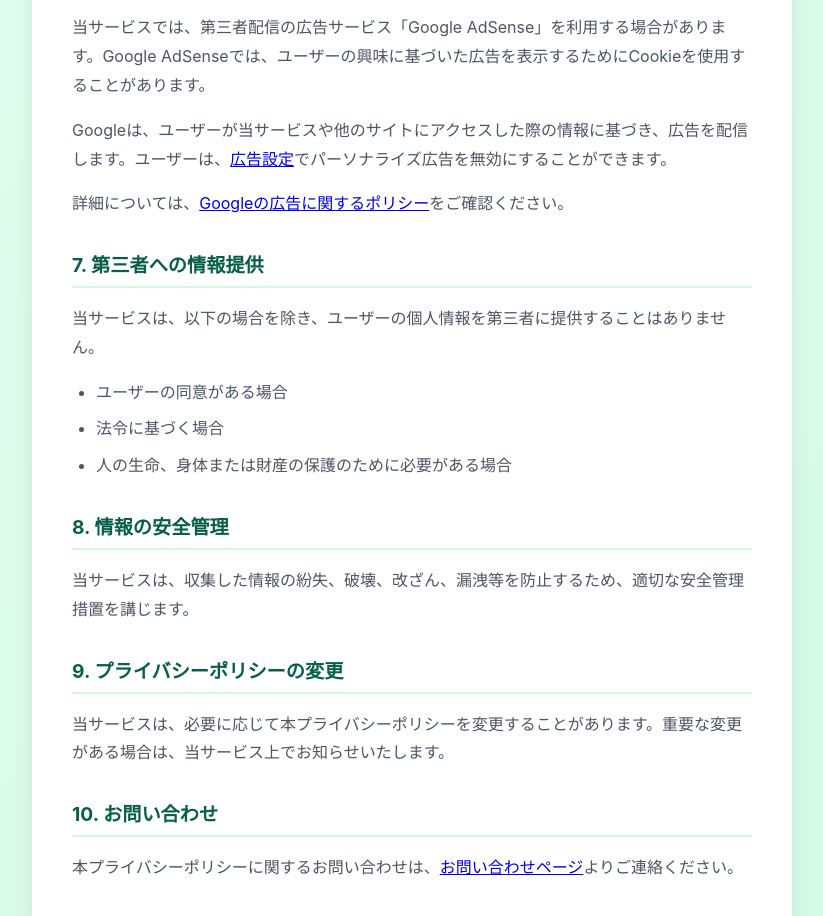
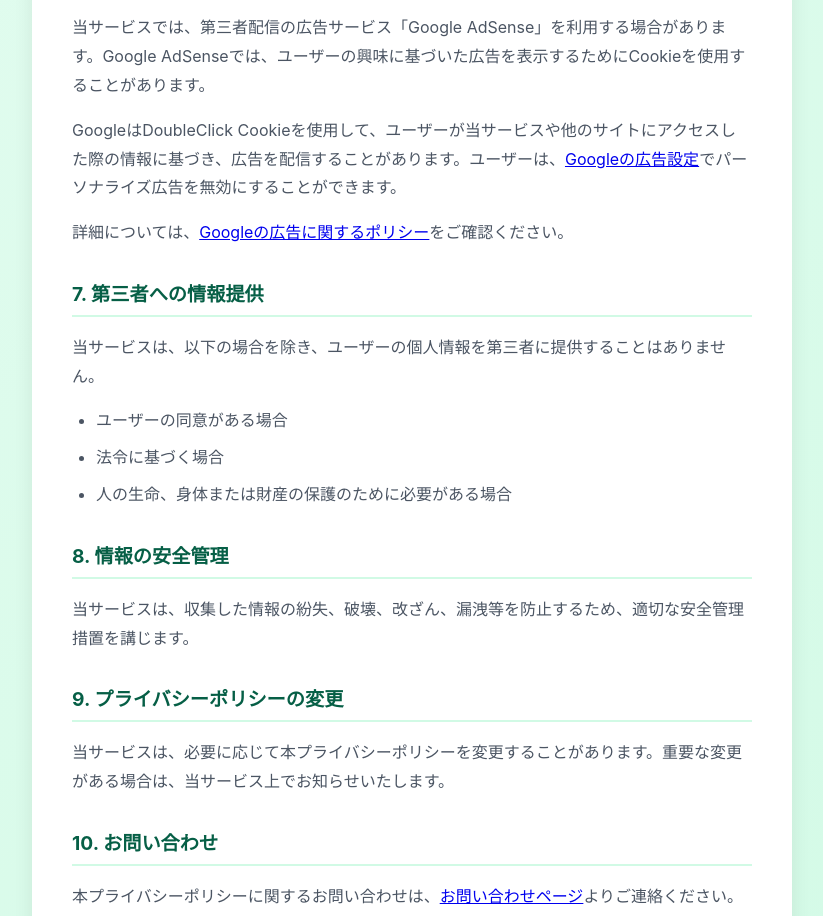
Before and after one commit to E-edu-byte/e-edu-main, a plain HTML site: page privacy.html in a window 1280 px wide. Shown: the part 1701-2617 px from the top of the page, without its empty margins (228-1051 px from the left). Drawn offline with Linux system fonts and the light colour scheme.

Commit message:
プライバシーポリシーのAdSense記載を更新
DoubleClick Cookieの明記と、パーソナライズ広告オプトアウトリンクを現行URLに更新。

```diff
--- a/privacy.html
+++ b/privacy.html
@@ -166,7 +166,7 @@
 
       <h2>6. 広告配信について</h2>
       <p>当サービスでは、第三者配信の広告サービス「Google AdSense」を利用する場合があります。Google AdSenseでは、ユーザーの興味に基づいた広告を表示するためにCookieを使用することがあります。</p>
-      <p>Googleは、ユーザーが当サービスや他のサイトにアクセスした際の情報に基づき、広告を配信します。ユーザーは、<a href="https://www.google.com/settings/ads" target="_blank" rel="noopener noreferrer">広告設定</a>でパーソナライズ広告を無効にすることができます。</p>
+      <p>GoogleはDoubleClick Cookieを使用して、ユーザーが当サービスや他のサイトにアクセスした際の情報に基づき、広告を配信することがあります。ユーザーは、<a href="https://adssettings.google.com/" target="_blank" rel="noopener noreferrer">Googleの広告設定</a>でパーソナライズ広告を無効にすることができます。</p>
       <p>詳細については、<a href="https://policies.google.com/technologies/ads?hl=ja" target="_blank" rel="noopener noreferrer">Googleの広告に関するポリシー</a>をご確認ください。</p>
 
       <h2>7. 第三者への情報提供</h2>
```
